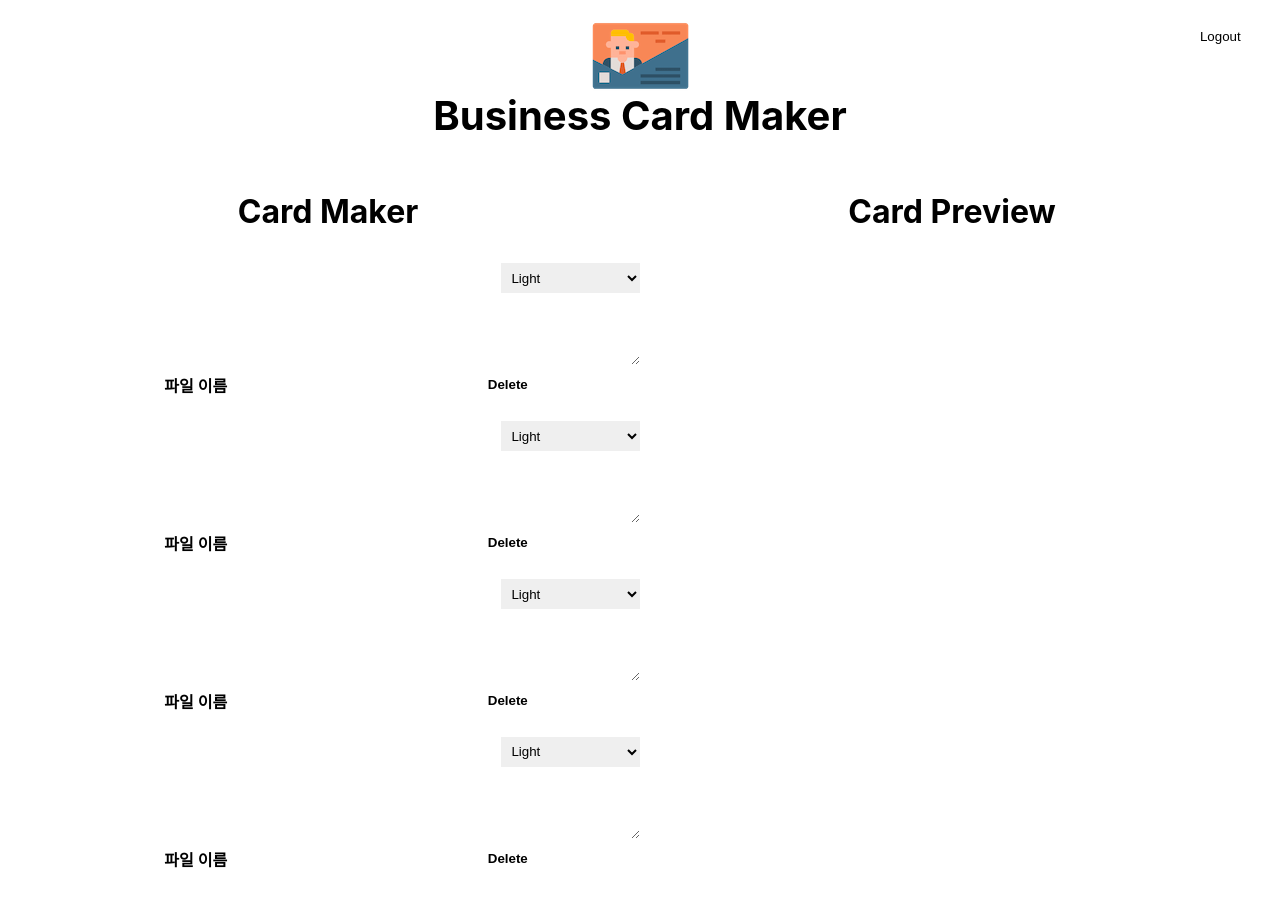
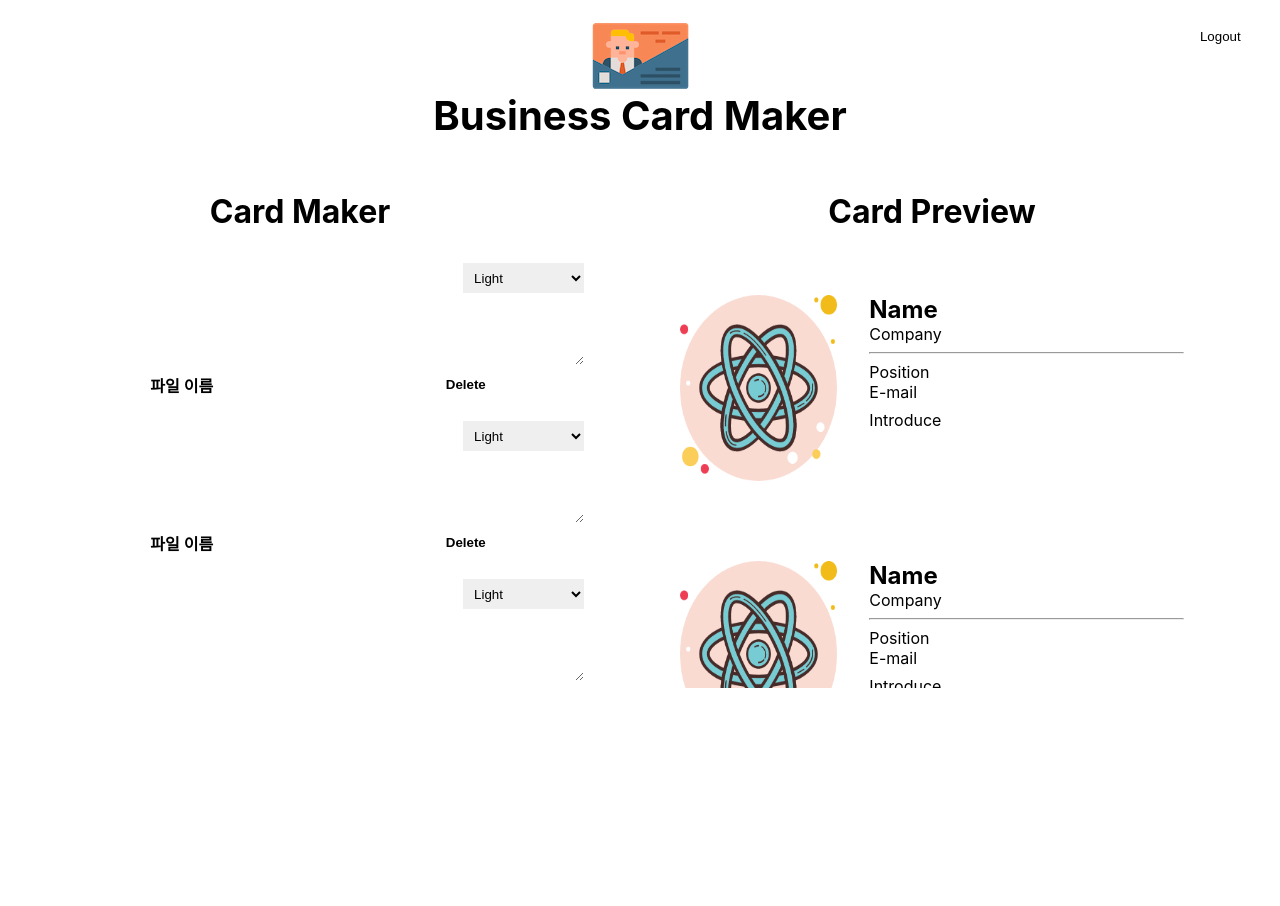
Before and after one commit to read0more/business-card-maker, a React (Create React App) app: page /home in a window 1280 px wide. Shown: the top 906 px of the page. After the commit the page ends 800 px from the top, so only its background shows below. Built offline with nearby package versions, Linux system fonts and the light colour scheme.

Commit message:
Add: CardPreview 컴포넌트 HTML/CSS 추가

```diff
--- /dev/null
+++ b/src/components/CardPreview/CardPreview.jsx
@@ -0,0 +1,20 @@
+import React from "react";
+import styles from "./CardPreview.module.css";
+
+const CardPreview = () => {
+  return (
+    <address className={styles["card-preview"]}>
+      <img src="/images/default_logo.png" alt="profile" />
+      <div className={styles["card-data"]}>
+        <h1>Name</h1>
+        <h2>Company</h2>
+        <hr />
+        <h2>Position</h2>
+        <h2>E-mail</h2>
+        <p>Introduce</p>
+      </div>
+    </address>
+  );
+};
+
+export default CardPreview;
--- /dev/null
+++ b/src/components/CardPreview/CardPreview.module.css
@@ -0,0 +1,34 @@
+@value makerWhite, makerWheat,makerLightGrey from "../../common/colors.css";
+
+.card-preview {
+  height: 250px;
+  display: flex;
+  font-style: normal;
+  padding: 2em;
+  margin-bottom: 1em;
+  box-shadow: 10px 10px 10px -4px makerLightGrey;
+  border-radius: 15px;
+}
+
+.card-preview img {
+  margin-right: 2em;
+  min-width: 0;
+  width: 50%;
+}
+
+.card-data {
+  width: 100%;
+}
+
+.card-data h2 {
+  font-size: 1rem;
+  font-weight: 400;
+}
+
+.card-data p {
+  margin: 0.5em 0;
+}
+
+.card-data hr {
+  border-color: makerWheat;
+}
--- a/src/pages/Home/Home.jsx
+++ b/src/pages/Home/Home.jsx
@@ -3,6 +3,7 @@ import Header from "../../components/Header/Header";
 import Footer from "../../components/Footer/Footer";
 import styles from "./Home.module.css";
 import CardInput from "../../components/CardInput/CardInput";
+import CardPreview from "../../components/CardPreview/CardPreview";
 
 const Home = () => {
   return (
@@ -18,6 +19,9 @@ const Home = () => {
         </section>
         <section className={styles["card-preview"]}>
           <h2 className={styles.title}>Card Preview</h2>
+          <CardPreview />
+          <CardPreview />
+          <CardPreview />
         </section>
       </main>
       <button className={styles.logout}>Logout</button>
--- a/src/pages/Home/Home.module.css
+++ b/src/pages/Home/Home.module.css
@@ -1,14 +1,25 @@
 @value makerBlack, makerWhite, makerGreen, makerGrey from "../../common/colors.css";
+@value mediaQuery from "../../common/size.css";
 
 .main {
   display: flex;
   padding: 2em 1em;
   border-right: 1px solid makerGrey;
+  height: calc(100vh - 30%); /* header height 20%, footer height 10% */
 }
 
 .card-maker,
 .card-preview {
   flex: 1 1 0;
+  overflow-y: scroll;
+}
+
+.card-maker {
+  padding-right: 1em;
+}
+
+.card-preview {
+  padding: 0 3em;
 }
 
 .title {
@@ -27,3 +38,13 @@
   background-color: makerBlack;
   color: makerWhite;
 }
+
+@media screen and (max-width: mediaQuery) {
+  .main {
+    flex-direction: column;
+  }
+  .card-maker,
+  .card-preview {
+    height: 50%;
+  }
+}
```
